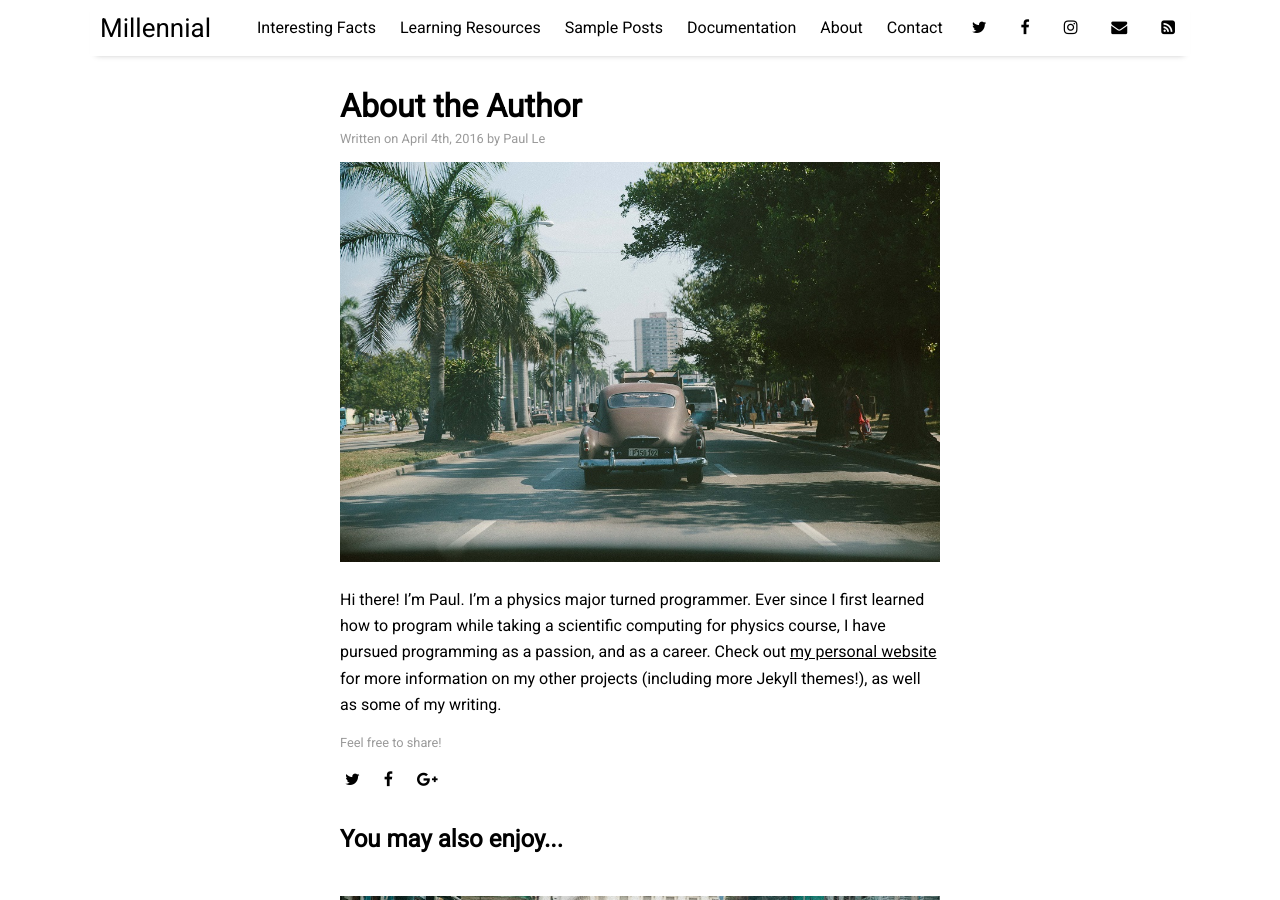
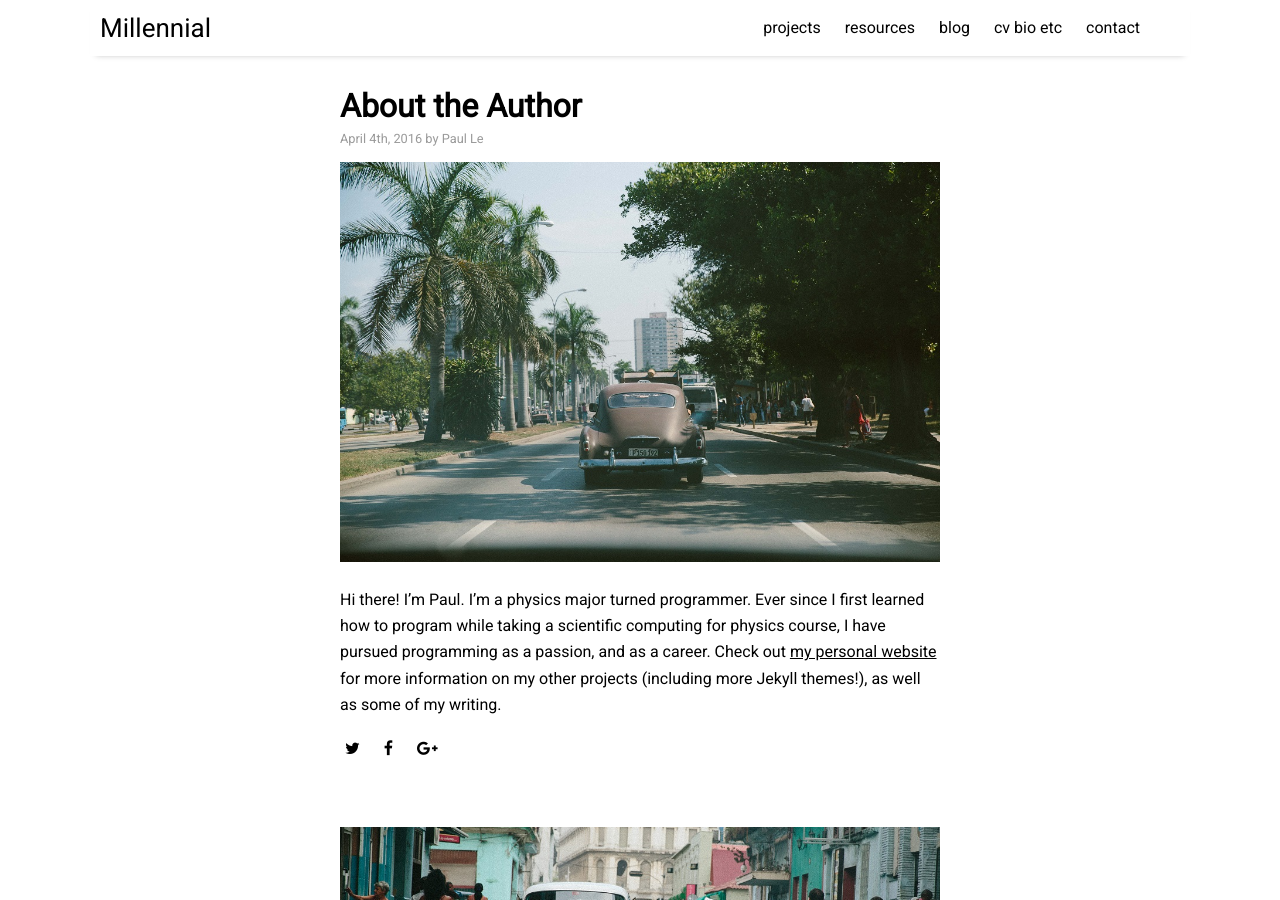
Before and after one commit to agamurian/agamurian.github.io, a Jekyll site: the page built from _posts/2016-04-04-about-the-author.md, in a window 1280 px wide and 900 px high. Built offline with Jekyll 4.4.1, drawn with Linux system fonts in a browser that asks for light colours; nearby versions of some CDN libraries.

Commit message:
Update settings.yml

```diff
--- a/_data/settings.yml
+++ b/_data/settings.yml
@@ -7,19 +7,16 @@ disqus:
 google-ID: 'UA-112060364-2'
 
 menu:
-- {name: 'Interesting Facts', folder: 'pages', file: 'facts.html'}
-- {name: 'Learning Resources', folder: 'pages', file: 'resources.html'}
-- {name: 'Sample Posts', folder: 'pages', file: 'sample-posts.html'}
-- {name: 'Documentation', folder: 'pages', file: 'documentation.html'}
-- {name: 'About', folder: 'pages', file: 'about.html'}
-- {name: 'Contact', folder: 'pages', file: 'contact.html'}
+- {name: 'projects', folder: 'pages', file: 'projects.html'}
+- {name: 'resources', folder: 'pages', file: 'resources.html'}
+- {name: 'blog', folder: 'pages', file: 'sample-posts.html'}
+#- {name: 'cv bio etc', folder: 'pages', file: 'documentation.html'}
+- {name: 'cv bio etc', folder: 'pages', file: 'about.html'}
+- {name: 'contact', folder: 'pages', file: 'contact.html'}
 
 # Available social icons are powered by Font Awesome, so you can use any icon that they offer
-social:
-- {icon: 'twitter', link: 'https://twitter.com/paululele'}
-- {icon: 'facebook', link: 'https://www.facebook.com/Le.Paul.94'}
-- {icon: 'instagram', link: 'https://instagram.com/paululele'}
-- {icon: 'envelope', link: 'mailto:l.nguyen.paul@gmail.com'}
+
+- {icon: 'envelope', link: 'mailto:ag-3d@ya.ru'}
 - {icon: 'rss-square', link: 'feed.xml'}
 # - {icon: 'rss-square', link: 'rss-feed.xml'}
 
@@ -27,9 +24,3 @@ social:
 pagination:
   next_page: 'Newer'
   previous_page: 'Older'
-
-sharing_button_prompt: 'Feel free to share!'
-
-related_posts: 'You may also enjoy...'
-
-post_date_prefix: 'Written on'
```
